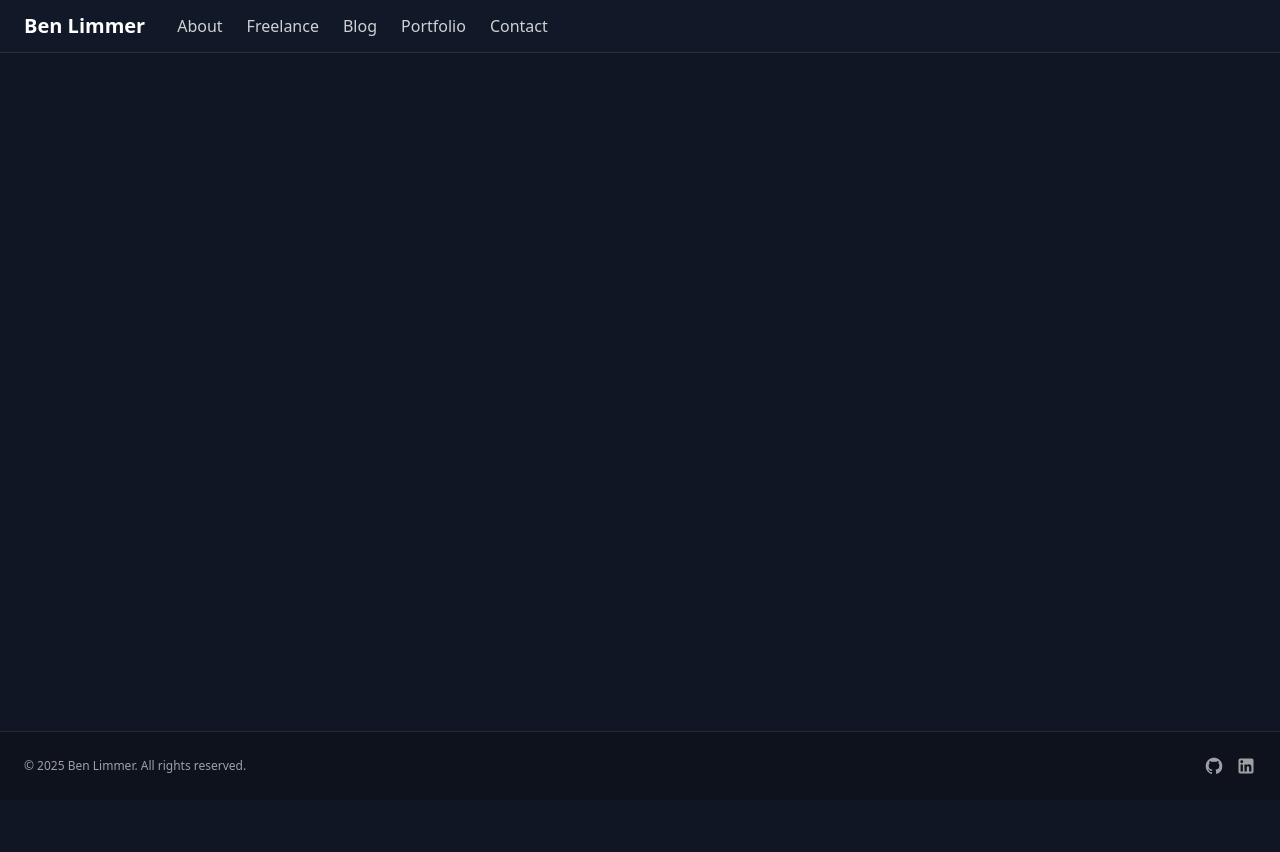
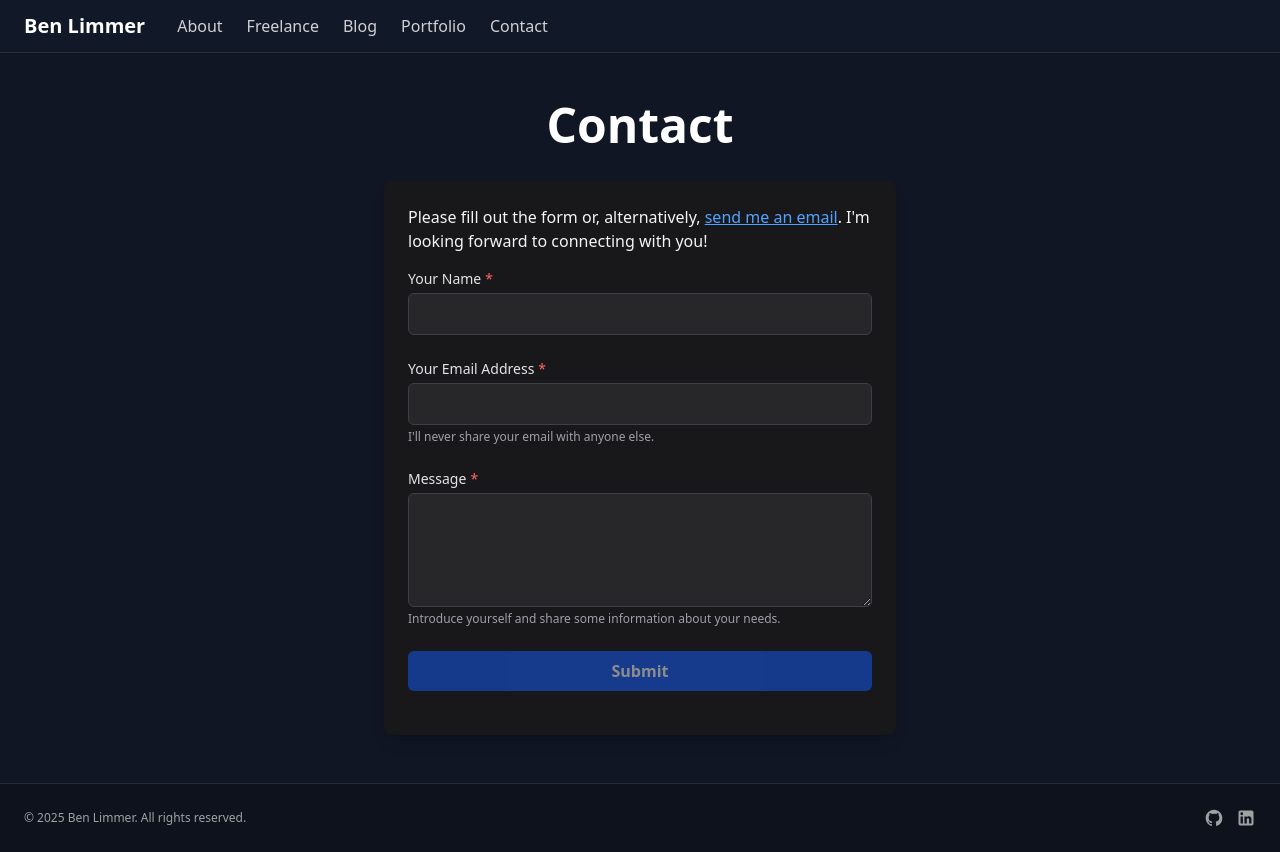
Before and after one commit to blimmer/benlimmer.com, an Astro site: page /freelance/contact in a window 1280 px wide. Before the commit the page ends 800 px from the top, so only its background shows below. Built offline with nearby package versions, Linux system fonts and the light colour scheme; Astro itself is replaced by a stand-in of ours.

Commit message:
feat: add contact form

```diff
--- a/src/pages/freelance/contact.astro
+++ b/src/pages/freelance/contact.astro
@@ -5,4 +5,123 @@ import Layout from "src/layouts/Layout.astro";
 <Layout
   title={["Contact", "Freelance"]}
   description="Contact Ben Limmer about freelance software engineering and consulting services."
-/>
+>
+  <main class="mx-auto max-w-4xl px-4 py-12">
+    <h1 class="mb-8 text-center text-5xl font-bold">Contact</h1>
+    <div class="mx-auto max-w-lg rounded-lg bg-zinc-900 p-6 shadow-lg">
+      <div class="mb-4 text-zinc-100">
+        Please fill out the form or, alternatively,
+        <a
+          href="mailto:hello@benlimmer.com?subject=Freelance%20Services"
+          class="text-blue-400 underline hover:text-blue-300">send me an email</a
+        >. I'm looking forward to connecting with you!
+      </div>
+      <form id="contact-form" class="space-y-6" novalidate>
+        <div>
+          <label for="name-input" class="form-label">Your Name<span class="ml-1 text-red-400">*</span></label>
+          <input id="name-input" name="name" type="text" required class="form-input" autocomplete="name" />
+        </div>
+        <div>
+          <label for="email-input" class="form-label">Your Email Address<span class="ml-1 text-red-400">*</span></label>
+          <input
+            id="email-input"
+            name="email"
+            type="email"
+            required
+            aria-describedby="email-help"
+            class="form-input"
+            autocomplete="email"
+          />
+          <small id="email-help" class="mt-1 block text-xs text-zinc-400"
+            >I'll never share your email with anyone else.</small
+          >
+        </div>
+        <div>
+          <label for="message-input" class="form-label">Message<span class="ml-1 text-red-400">*</span></label>
+          <textarea
+            id="message-input"
+            name="message"
+            rows="4"
+            required
+            aria-describedby="message-help"
+            class="form-input"></textarea>
+          <small id="message-help" class="mt-1 block text-xs text-zinc-400"
+            >Introduce yourself and share some information about your needs.</small
+          >
+        </div>
+        <button
+          type="submit"
+          id="submit-btn"
+          class="w-full rounded-md bg-blue-600 px-4 py-2 font-semibold text-white transition-colors hover:bg-blue-500 disabled:cursor-not-allowed disabled:opacity-50"
+          disabled>Submit</button
+        >
+      </form>
+      <div class="mt-5 space-y-2">
+        <div id="contact-error" class="hidden rounded bg-red-700 px-4 py-3 text-sm text-red-100" role="alert">
+          There was an error submitting the form. Please try again. If you experience another failure, please email me
+          using the link above.
+        </div>
+        <div id="contact-success" class="hidden rounded bg-green-700 px-4 py-3 text-sm text-green-100" role="alert">
+          Thank you! I'll be in touch with you in 1-3 business days.
+        </div>
+      </div>
+    </div>
+    <style>
+      @reference "../../styles/global.css";
+
+      .form-label {
+        @apply block text-sm font-medium text-zinc-200;
+      }
+      .form-input {
+        @apply mt-1 block w-full rounded-md border border-zinc-700 bg-zinc-800 p-2 text-zinc-100 focus:border-blue-500 focus:ring-blue-500;
+      }
+    </style>
+    <script type="module" is:inline>
+      const form = document.getElementById("contact-form");
+      const errorDiv = document.getElementById("contact-error");
+      const successDiv = document.getElementById("contact-success");
+      const submitBtn = document.getElementById("submit-btn");
+      const requiredFields = [
+        document.getElementById("name-input"),
+        document.getElementById("email-input"),
+        document.getElementById("message-input"),
+      ];
+
+      function checkFormValidity() {
+        const allFilled = requiredFields.every((field) => field.value.trim() !== "" && field.checkValidity());
+        submitBtn.disabled = !allFilled;
+      }
+
+      requiredFields.forEach((field) => {
+        field.addEventListener("input", checkFormValidity);
+      });
+      checkFormValidity();
+
+      form?.addEventListener("submit", async (e) => {
+        e.preventDefault();
+        errorDiv.classList.add("hidden");
+        successDiv.classList.add("hidden");
+        submitBtn.disabled = true;
+        const name = form["name-input"].value.trim();
+        const email = form["email-input"].value.trim();
+        const message = form["message-input"].value.trim();
+        try {
+          const res = await fetch("https://api.benlimmer.com/contact", {
+            method: "POST",
+            headers: {
+              Accept: "application/json",
+              "Content-Type": "application/json",
+            },
+            body: JSON.stringify({ name, email, message }),
+          });
+          if (!res.ok) throw new Error("Network response was not ok");
+          successDiv.classList.remove("hidden");
+          Array.from(form.elements).forEach((el) => (el.disabled = true));
+        } catch (err) {
+          errorDiv.classList.remove("hidden");
+          submitBtn.disabled = false;
+        }
+      });
+    </script>
+  </main>
+</Layout>
```
